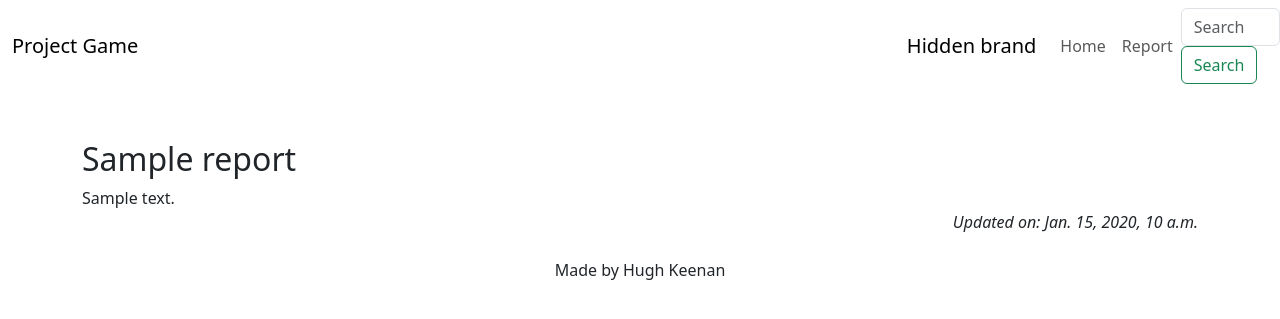
After one commit to HughKeenan/project-game, a Django app: template report/templates/report/report.html in a window 1280 px wide. The commit adds this page. Shown: the top 319 px of the page. Run offline with Django 4.2, Linux system fonts and the light colour scheme; the template is opened without the code that fills it: values that come from a table or form of the project are taken from there, others are empty; tables that the repository leaves empty hold one stand-in row (values such as "Sample post"); some libraries are stand-ins or nearby versions; some web fonts are replaced.

Commit message:
update to report app

```diff
--- a/gamenews/urls.py
+++ b/gamenews/urls.py
@@ -18,8 +18,8 @@ from django.contrib import admin
 from django.urls import path, include
 
 urlpatterns = [
+    path("report/", include("report.urls"), name="report-urls"),
     path('admin/', admin.site.urls),
-    path("report/", include("report.urls"), name="report-urls"),
     path("", include("news.urls"), name="news-urls"),
     path('summernote/', include('django_summernote.urls')),
 ]
--- a/report/models.py
+++ b/report/models.py
@@ -1,15 +1,10 @@
 from django.db import models
-from django.contrib.auth.models import User
 
 # Create your models here.
 class Report(models.Model):
-    """
-    Stores a report post
-    """
-    thread_url = models.URLField(blank=False)
-    reported_user = models.CharField(blank=False)
-    reason_for_report = models.TextField(blank=False)
-    reporter_username = models.CharField(blank=False)
-    reporter_email = models.EmailField(blank=False)
+    title = models.CharField(max_length=250)
+    updated_on = models.DateTimeField(auto_now=True)
+    content = models.TextField()
+
     def __str__(self):
-        return f"Reported User:{self.reported_user} - reported by {self.reporter_username}"
+        return self.title
--- /dev/null
+++ b/report/templates/report/report.html
@@ -0,0 +1,21 @@
+{% extends 'base.html' %}
+{% block content %}
+{% load static %}
+<div class="container mt-5">
+  <div class="row">
+    <div class="col-8">
+      <!-- Title goes between these h2 tags -->
+      <h2>{{ report.title }}</h2>
+      <!-- Content goes directly underneath this -->
+      {{ report.content | safe }}
+    </div>
+  </div>
+  <div class="row">
+    <div class="col text-right">
+      <!-- Updated on field goes in here -->
+
+      <p class="text-end"><em>Updated on: {{ report.updated_on }}</em></p>
+    </div>
+  </div>
+</div>
+{% endblock content %}
--- a/report/urls.py
+++ b/report/urls.py
@@ -2,5 +2,5 @@ from . import views
 from django.urls import path
 
 urlpatterns = [
-    path('', views.report_user, name='report'),
+    path('', views.report_guide, name='report'),
 ]
--- a/report/views.py
+++ b/report/views.py
@@ -1,12 +1,12 @@
 from django.shortcuts import render
 from .models import Report
 
-
-def report_user(request):
+# Create your views here.
+def report_guide(request):
     """
     Renders the Report page
     """
-    report = Report.objects.all()
+    report = Report.objects.all().order_by('-updated_on').first()
 
     return render(
         request,
--- a/templates/base.html
+++ b/templates/base.html
@@ -38,8 +38,8 @@
             <a class="navbar-brand" href="#">Hidden brand</a>
             <ul class="navbar-nav mr-auto mt-2 mt-lg-0">
                 <li class="nav-item active">
-                    <a class="nav-link {% if request.path == home_url %} active{% endif %}" href="#">Home <span
-                            class="sr-only">(current)</span></a>
+                    <a class="nav-link {% if request.path == home_url %} active{% endif %}"
+                        href="{% url 'threadlist' %}">Home <span class="sr-only">(current)</span></a>
                 </li>
                 <li class="nav-item">
                     <a class="nav-link
```
Also changed, not shown: report/admin.py (+4 -4 lines), report/templates/report.html (deleted, +0 -11 lines), report/migrations/0001_initial.py, report/migrations/0002_alter_report_title.py (added).
